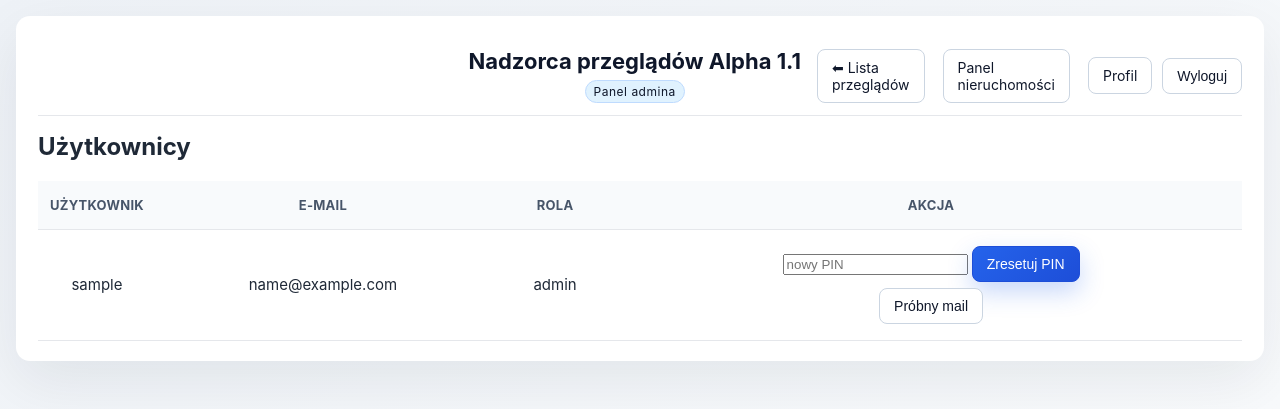
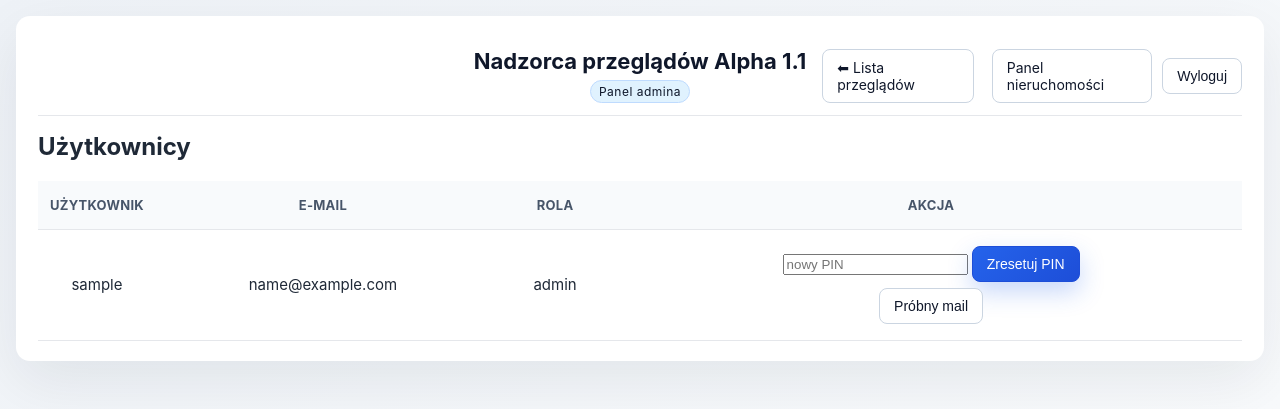
Before and after one commit to KamilWyjadlowski/przeglady_nadzorca, a Flask app: page /admin/users in a window 1280 px wide. Shown: the top 409 px of the page. Run offline with Flask 3, Linux system fonts and the light colour scheme; the visitor is signed in with stand-in values (Sample User, id 1); tables that the repository leaves empty hold one stand-in row (values such as "Sample post"); parts of the project's set-up code (start-up, migrations or seed data) failed here and were passed over.

Commit message:
Fix indentation in user panel forms across multiple templates for consistency

```diff
--- a/templates/admin_notifications.html
+++ b/templates/admin_notifications.html
@@ -17,8 +17,7 @@
           <a href="{{ url_for('index') }}" class="btn">⬅ Lista przeglądów</a>
           <a href="{{ url_for('admin_properties') }}" class="btn">Panel nieruchomości</a>
           <a href="{{ url_for('admin_users') }}" class="btn">Użytkownicy</a>
-          <a href="{{ url_for('profile') }}" class="btn">Profil</a>
-          <form method="POST" action="{{ url_for('logout') }}" class="logout-form">
+                    <form method="POST" action="{{ url_for('logout') }}" class="logout-form">
             <input type="hidden" name="csrf_token" value="{{ csrf_token }}">
             <button type="submit" class="btn btn-ghost">Wyloguj</button>
           </form>
--- a/templates/admin_properties.html
+++ b/templates/admin_properties.html
@@ -16,8 +16,7 @@
         <div class="user-panel">
           <a href="{{ url_for('index') }}" class="btn">⬅ Lista przeglądów</a>
           <a href="{{ url_for('admin_users') }}" class="btn">Użytkownicy</a>
-          <a href="{{ url_for('profile') }}" class="btn">Profil</a>
-          <form method="POST" action="{{ url_for('logout') }}" class="logout-form">
+                    <form method="POST" action="{{ url_for('logout') }}" class="logout-form">
             <input type="hidden" name="csrf_token" value="{{ csrf_token }}">
             <button type="submit" class="btn btn-ghost">Wyloguj</button>
           </form>
--- a/templates/admin_users.html
+++ b/templates/admin_users.html
@@ -16,8 +16,7 @@
         <div class="user-panel">
           <a href="{{ url_for('index') }}" class="btn">⬅ Lista przeglądów</a>
           <a href="{{ url_for('admin_properties') }}" class="btn">Panel nieruchomości</a>
-          <a href="{{ url_for('profile') }}" class="btn">Profil</a>
-          <form method="POST" action="{{ url_for('logout') }}" class="logout-form">
+                    <form method="POST" action="{{ url_for('logout') }}" class="logout-form">
             <input type="hidden" name="csrf_token" value="{{ csrf_token }}">
             <button type="submit" class="btn btn-ghost">Wyloguj</button>
           </form>
--- a/templates/calendar.html
+++ b/templates/calendar.html
@@ -14,8 +14,7 @@
         </div>
         <div class="user-panel">
           <a href="{{ url_for('index') }}" class="btn">← Lista</a>
-          <a href="{{ url_for('profile') }}" class="btn">Profil</a>
-          <form method="POST" action="{{ url_for('logout') }}" class="logout-form">
+                    <form method="POST" action="{{ url_for('logout') }}" class="logout-form">
             <input type="hidden" name="csrf_token" value="{{ csrf_token }}">
             <button type="submit" class="btn btn-ghost">Wyloguj</button>
           </form>
--- a/templates/form.html
+++ b/templates/form.html
@@ -22,8 +22,7 @@
           <a class="user-name user-link" href="{{ url_for('profile') }}">
             Zalogowany jako <strong>{{ current_user.username if current_user else "-" }}</strong>
           </a>
-          <a href="{{ url_for('profile') }}" class="btn">Profil</a>
-          {% if current_user and current_user.role == "admin" %}
+                    {% if current_user and current_user.role == "admin" %}
           <a href="{{ url_for('admin_properties') }}" class="btn">Panel nieruchomości</a>
           <a href="{{ url_for('admin_users') }}" class="btn">Użytkownicy</a>
           <a href="{{ url_for('admin_notifications') }}" class="btn">Powiadomienia</a>
--- a/templates/history.html
+++ b/templates/history.html
@@ -14,8 +14,7 @@
         </div>
         <div class="user-panel">
           <a href="{{ url_for('index') }}" class="btn">← Lista</a>
-          <a href="{{ url_for('profile') }}" class="btn">Profil</a>
-          {% if current_user and current_user.role == "admin" %}
+                    {% if current_user and current_user.role == "admin" %}
           <a href="{{ url_for('admin_properties') }}" class="btn">Panel nieruchomości</a>
           <a href="{{ url_for('admin_notifications') }}" class="btn">Powiadomienia</a>
           {% endif %}
--- a/templates/index.html
+++ b/templates/index.html
@@ -17,8 +17,7 @@
           <a class="user-name user-link" href="{{ url_for('profile') }}">
             Zalogowany jako <strong>{{ current_user.username if current_user else "-" }}</strong>
           </a>
-          <a href="{{ url_for('profile') }}" class="btn">Profil</a>
-          <a href="{{ url_for('calendar_view') }}" class="btn">Kalendarz</a>
+                    <a href="{{ url_for('calendar_view') }}" class="btn">Kalendarz</a>
           {% if current_user and current_user.role == "admin" %}
           <a href="{{ url_for('admin_properties') }}" class="btn">Panel nieruchomości</a>
           <a href="{{ url_for('admin_users') }}" class="btn">Użytkownicy</a>
```
